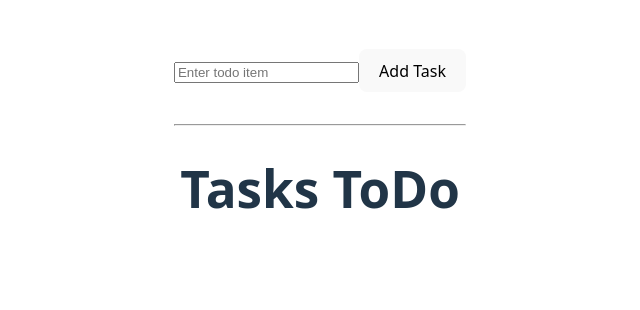
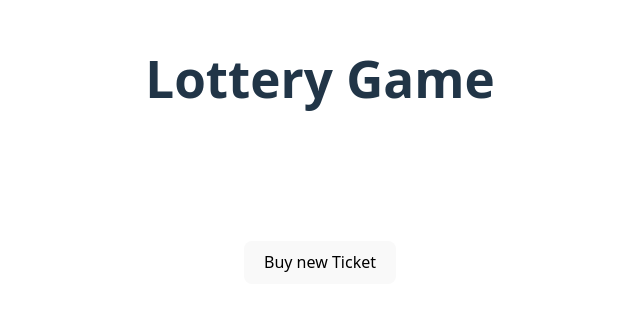
Before and after one commit to akashzone/react-daily-practice, a React app: page / in a window 1280 px wide. Shown: the part 250-560 px from the top of the page, without its empty margins (320-960 px from the left). Built offline with nearby package versions, Linux system fonts and the light colour scheme; the HTML template or start-up script is replaced by a standard one.

Commit message:
Build a Lottery Game!!

```diff
--- a/src/App.jsx
+++ b/src/App.jsx
@@ -1,11 +1,11 @@
 
 import './App.css'
-import Todo from './Todo.jsx'
+import Lottery from './Lottery.jsx'
 function App() {
   return (
     <>
 
-      <Todo />
+      <Lottery />
     </>
   )
 }
--- /dev/null
+++ b/src/Lottery.css
@@ -0,0 +1,15 @@
+
+
+.ticket{
+    border: 2px solid white;
+    padding: 20px;
+    margin: 20px;
+    text-align: center;
+    color: white;
+    border-radius: 12px;
+}
+.ticket span{
+    font-size: 24px;
+    font-weight: bold;
+    padding-right: 10px;
+}
--- /dev/null
+++ b/src/Lottery.jsx
@@ -0,0 +1,25 @@
+
+import { useState } from 'react';
+import './Lottery.css';
+import { generateRandomNumber } from './Ticket.js';
+export default function Lottery() {
+    const [ticket, setTicket] = useState(generateRandomNumber(3));
+
+    function buyNewTicket() {
+        setTicket(generateRandomNumber(3));
+    }
+    let isWin = ticket.reduce((sum, curr)=> sum + curr, 0) === 15;
+    return (
+        <>
+        <h1>Lottery Game</h1>
+        <div className="ticket">
+            <span>{ticket[0]}</span>
+            <span>{ticket[1]}</span>
+            <span>{ticket[2]}</span>
+        </div>
+
+        <button onClick={buyNewTicket}>Buy new Ticket</button>
+        {isWin && <h2 className="win">Congradulations !!</h2> }
+        </>
+    );
+}
--- /dev/null
+++ b/src/Ticket.js
@@ -0,0 +1,11 @@
+
+
+function generateRandomNumber(n) {
+    let arr = [];
+    for (let i = 0; i < n; i++) {
+        arr[i] = Math.floor(Math.random() * 10)+1;
+    }
+    return arr;
+}
+
+export { generateRandomNumber };
```
